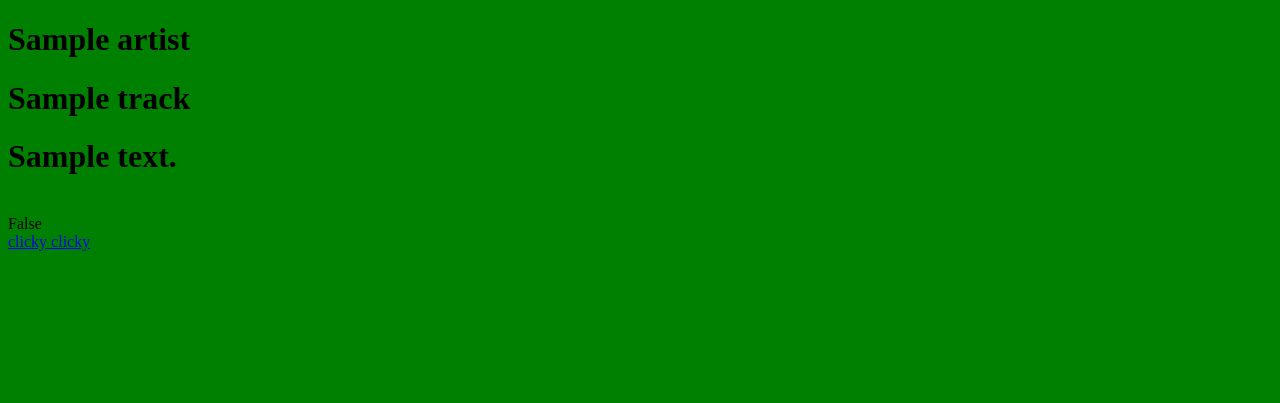
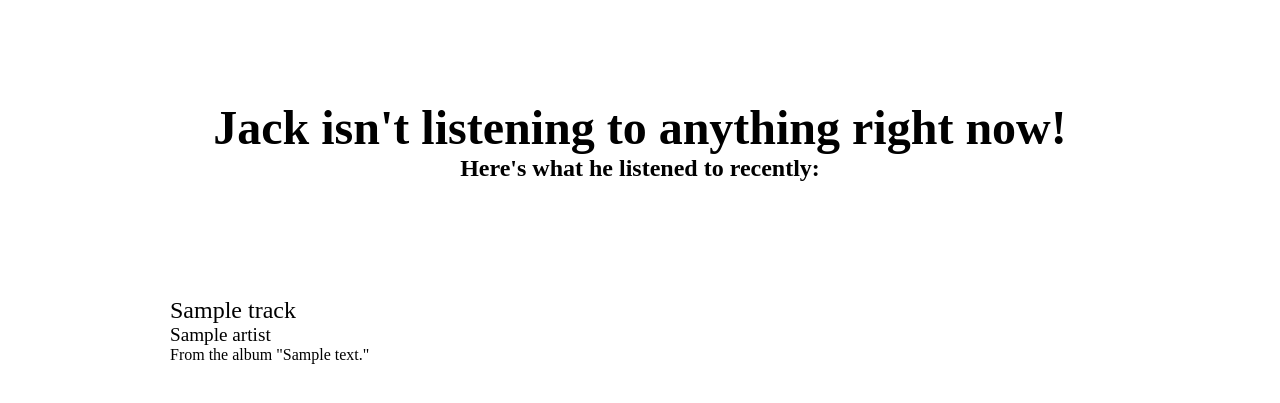
Before and after one commit to jytrowbridge/whats-jack-listening-to, a Flask app: page / in a window 1280 px wide. Shown: the top 403 px of the page. Run offline with Flask 2, Linux system fonts and the light colour scheme; a database or web service that is not in the repository returns one stand-in record (values such as "Sample title"); data that the repository does not hold is empty.

Commit message:
Updated ui

```diff
--- a/application/static/main.css
+++ b/application/static/main.css
@@ -1,3 +1,78 @@
-body {
-  background: green;
+#currently-playing {
+  display: flex;
+  flex-direction: column;
+  justify-content: center;
+  align-items: center;
+  margin: 50px 150px;
+  padding: 50px;
+  /* background: gray; */
 }
+
+#nothing-playing {
+  color: black;
+  text-align: center;
+}
+
+#nothing-playing__title {
+  font-weight: bolder;
+  font-size: 3rem;
+}
+
+
+#nothing-playing__subtitle {
+  font-weight: bold;
+  font-size: 1.5rem;
+}
+
+.tracks-list {
+  display: flex;
+  flex-direction: column;
+  align-items: center;
+  margin: 50px 200px;
+  width:
+}
+
+.track {
+  padding: 15px;
+  display: flex;
+  border-radius: 30px;
+  /* box-shadow: 0 0 5px black; */
+}
+
+.track__info {
+  display: flex;
+  flex-direction: column;
+  justify-content: center;
+  margin-left: 15px;
+  color: black;
+}
+
+.track__title {
+  font-size: 1.5rem;
+}
+
+.track__artist {
+  font-size: 1.2rem;
+}
+
+.track__album {
+  font-size: 1rem;
+}
+
+.track__spotify_link {
+  text-decoration: none;
+  /* width: 100%; */
+  width: 1000px;
+  margin-bottom: 15px;
+  /* border: 2px solid transparent; */
+}
+
+/* .track__spotify_link:hover {
+  border: 2px solid black;
+} */
+
+.track__spotify_link:hover .track{
+  box-shadow: 0 0 10px black;
+  transform: scale(1.05);
+  transition: 500ms;
+}
--- a/application/templates/index.html
+++ b/application/templates/index.html
@@ -7,23 +7,36 @@
     <link type="text/css" rel="stylesheet" href="{{ url_for('static', filename='main.css') }}">
   </head>
   <body>
-    {% for track in tracks: %}
-      <h1>
-        {{ track['artist'] }}
-      </h1>
-      <h1>
-        {{ track['song_title'] }}
-      </h1>
-      <h1>
-        {{ track['album_name'] }}
-      </h1>
-      <div>
-        <img src="{{ track['album_img_url'] }}">
+    <div id="currently-playing">
+      {% if currently_playing: %}
+      Something is currently plaing!
+      {% else: %}
+        {% include "widgets/nothing_playing.jinja" %}
+      {% endif %}
+    </div>
+    {% if not currently_playing: %}
+      <div class="tracks-list">
+        {% for track in tracks: %}
+          <a href="{{ track['spotify_url'] }}" class="track__spotify_link" target="_blank">
+            <div class="track">
+              <div class="track__album_image">
+                <img src="{{ track['album_img_url'] }}">
+              </div>
+              <div class="track__info">
+                <div class="track__title">
+                  {{ track['song_title'] }}
+                </div>
+                <div class="track__artist">
+                  {{ track['artist'] }}
+                </div>
+                <div class="track__album">
+                  From the album "{{ track['album_name'] }}"
+                </div>
+              </div>
+            </div>
+          </a>
+        {% endfor %}
       </div>
-      <div>
-        {{ currently_playing }}
-      </div>
-      <a href="{{ track['spotify_url'] }}">clicky clicky</a>
-    {% endfor %}
+    {% endif %}
   </body>
 </html>
--- /dev/null
+++ b/application/templates/widgets/nothing_playing.jinja
@@ -0,0 +1,8 @@
+<div id="nothing-playing">
+    <div id="nothing-playing__title">
+        Jack isn't listening to anything right now!
+    </div>
+    <div id="nothing-playing__subtitle">
+        Here's what he listened to recently:
+    </div>
+</div>
```
